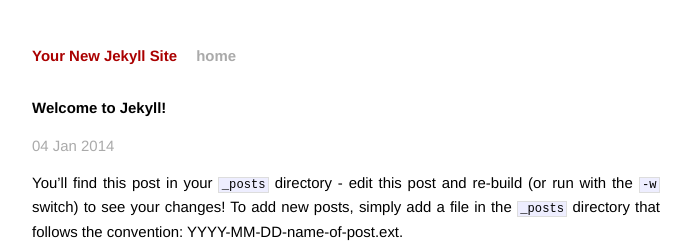
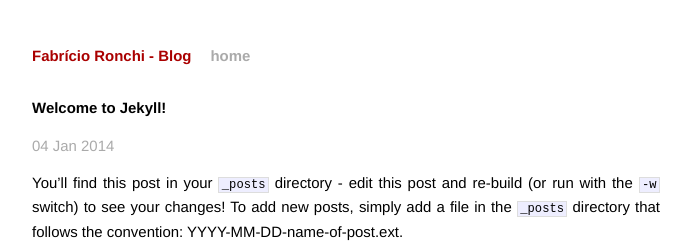
Before and after one commit to fabriciomrkonell/fabriciomrkonell, a Jekyll site: the page built from _posts/2014-01-04-welcome-to-jekyll - Copia (2).markdown, in a window 1280 px wide. Shown: the top 243 px of the page, without its empty margins (294-985 px from the left). Built offline with Jekyll 4.4.1, drawn with Linux system fonts in a browser that asks for light colours; Markdown is read by kramdown in place of the engine named in the settings.

Commit message:
Corrigindo URL

```diff
--- a/_config.yml
+++ b/_config.yml
@@ -1,3 +1,4 @@
-name: Your New Jekyll Site
+name: Fabrício Ronchi - Blog
 markdown: redcarpet
 pygments: true
+baseurl: /Blog
--- a/_layouts/default.html
+++ b/_layouts/default.html
@@ -7,10 +7,10 @@
         <meta name="viewport" content="width=device-width">
 
         <!-- syntax highlighting CSS -->
-        <link rel="stylesheet" href="/css/syntax.css">
+        <link rel="stylesheet" href="{{ site.baseurl }}/css/syntax.css">
 
         <!-- Custom CSS -->
-        <link rel="stylesheet" href="/css/main.css">
+        <link rel="stylesheet" href="{{ site.baseurl }}/css/main.css">
 
     </head>
     <body>
--- a/index.html
+++ b/index.html
@@ -7,7 +7,7 @@
   <h1>Blog Posts</h1>
   <ul class="posts">
     {% for post in site.posts %}
-      <li><span>{{ post.date | date_to_string }}</span> &raquo; <a href="{{ post.url }}">{{ post.title }}</a></li>
+      <li><span>{{ post.date | date_to_string }}</span> &raquo; <a href="{{ site.baseurl }}{{ post.url }}">{{ post.title }}</a></li>
     {% endfor %}
   </ul>
 </div>
```
